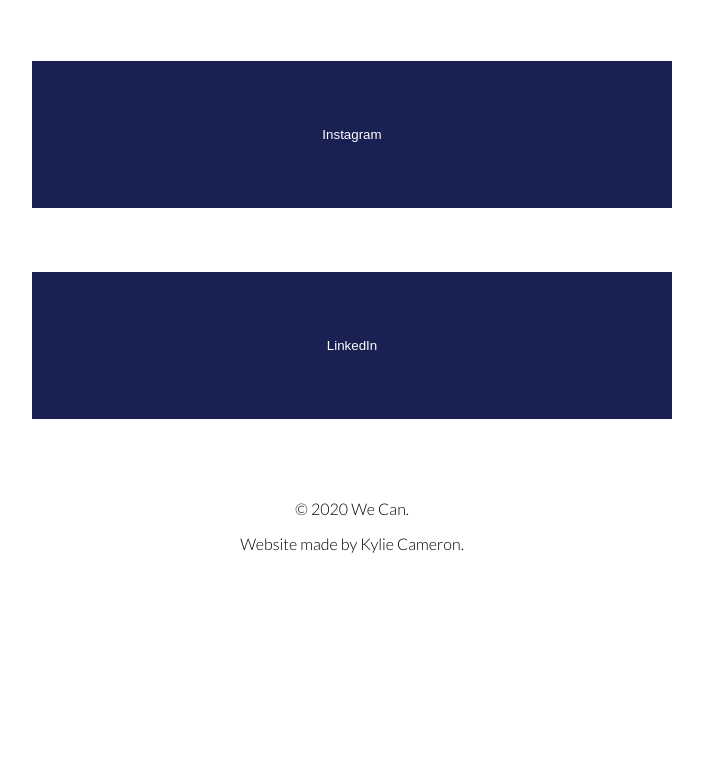
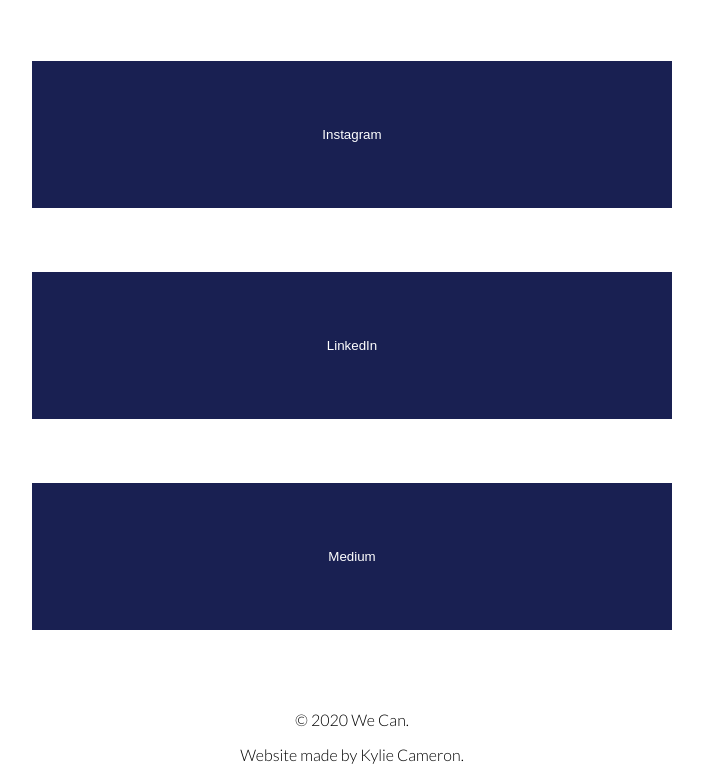
Before and after one commit to WeCanSTEM/Links, a plain HTML site: page index.html in a window 1280 px wide. Shown: the part 523-1303 px from the top of the page, without its empty margins (288-991 px from the left). Before the commit the page ends 1092 px from the top, so only its background shows below. Drawn offline with Linux system fonts and the light colour scheme.

Commit message:
Add files via upload

```diff
--- a/index.html
+++ b/index.html
@@ -43,6 +43,7 @@
 			<a href="https://wecanstem.github.io/Website/"><button>Our Website</button></a><br>
 			<a href="https://www.instagram.com/we_can__/"><button>Instagram</button></a><br>
 			<a href="https://www.linkedin.com/company/68144273"><button>LinkedIn</button></a><br>
+			<a href="https://medium.com/@we.cann.create"><button>Medium</button></a><br>
 		</center>
 	</section>
 
```
